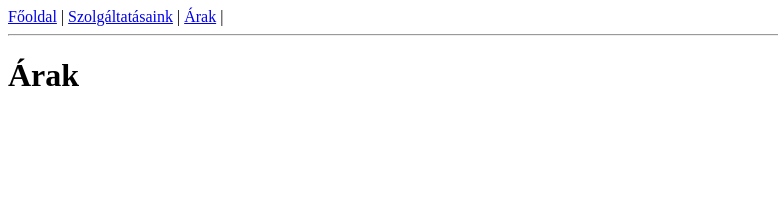
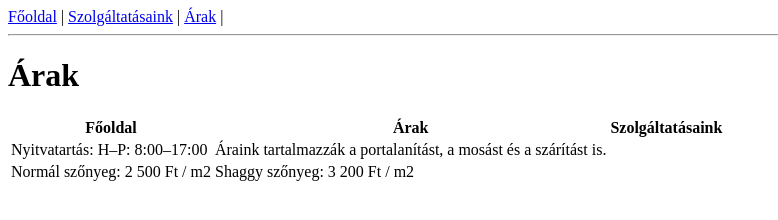
Before and after one commit to szabi180/szonyeg, a plain HTML site: page arak.html in a window 1280 px wide. Shown: the whole page, without its empty margins (0-778 px from the left). Drawn offline with Linux system fonts and the light colour scheme.

Commit message:
táblázat

```diff
--- a/arak.html
+++ b/arak.html
@@ -15,6 +15,25 @@
 
 	<h1>Árak</h1>
 
+<table>
+	<thead>
+		<tr>
+			<th>Főoldal</th>
+			<th>Árak</th>
+			<th>Szolgáltatásaink</th>
+		</tr>
+	</thead>
+	<tbody>
+		<tr>
+			<td>Nyitvatartás: H–P: 8:00–17:00</td>
+			<td>Áraink tartalmazzák a portalanítást, a mosást és a szárítást is.</td>
+		</tr>
+		<tr>
+			<td>Normál szőnyeg: 2 500 Ft / m2</td>
+			<td>Shaggy szőnyeg: 3 200 Ft / m2</td>
+		</tr>
+	</tbody>
+</table>
 
 
 </body>
```
Also changed, not shown: 1 other file.
